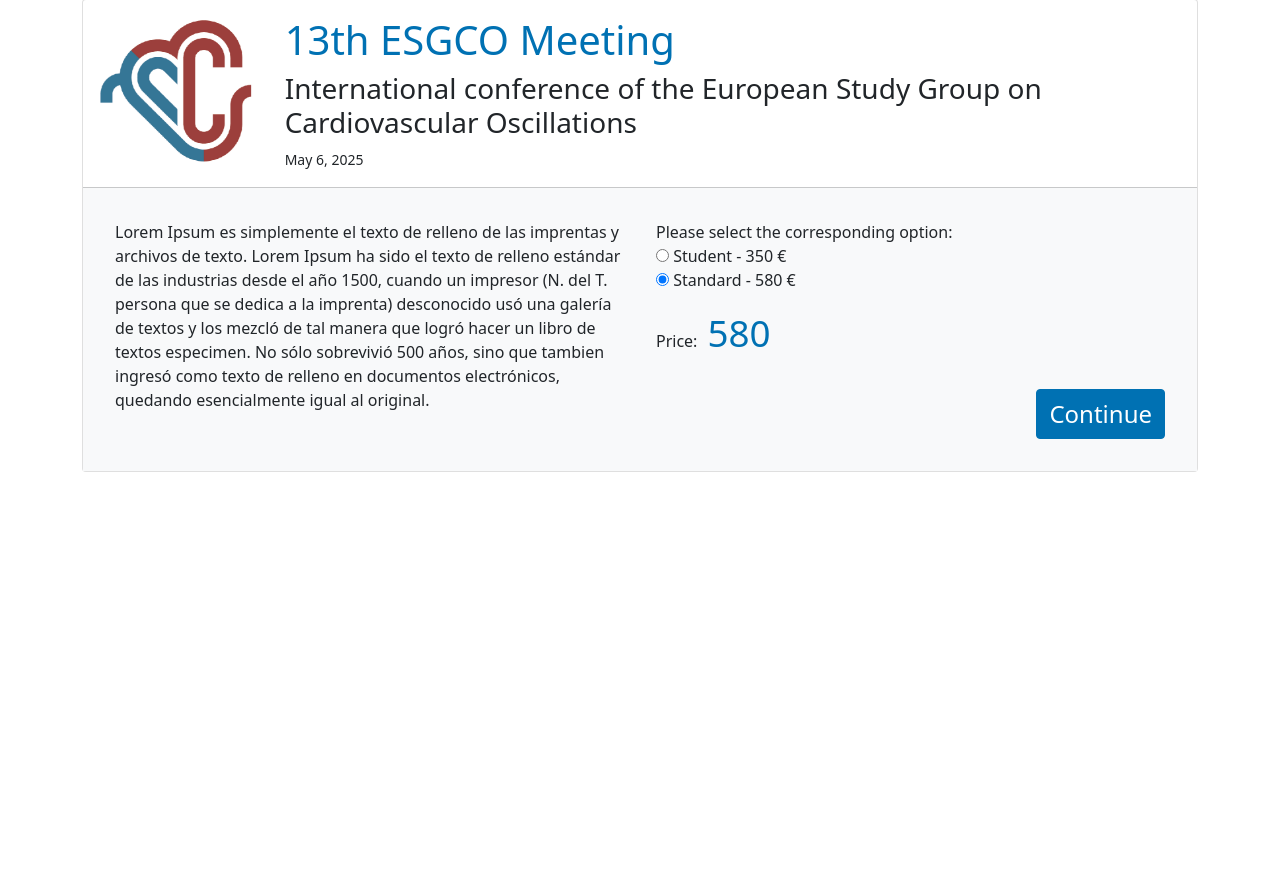
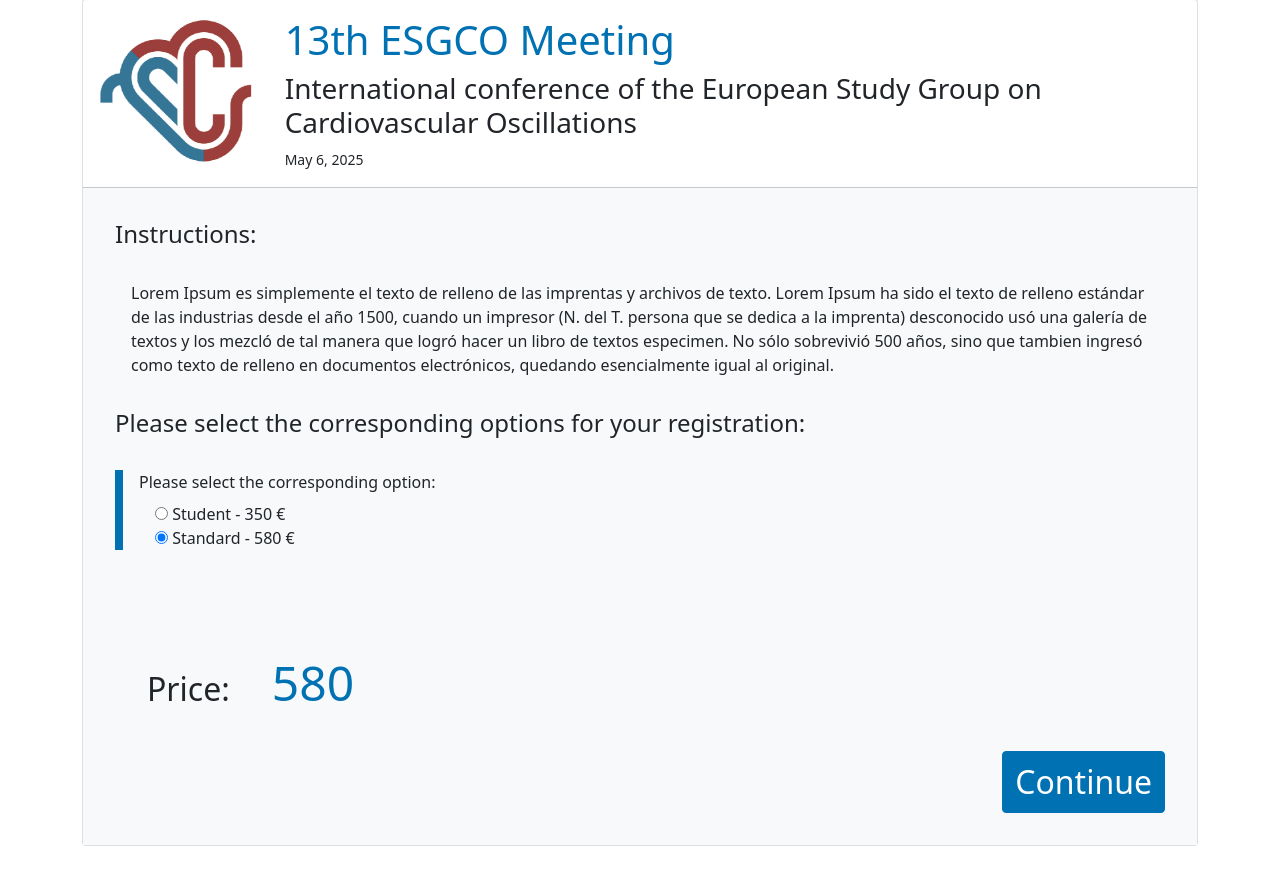
Before and after one commit to teopeleato/djangostore, a Django app: page /2 in a window 1280 px wide. Shown: the part 145-1015 px from the top of the page. Before the commit the page ends 617 px from the top, so only its background shows below. Run offline with Django 5.2, Linux system fonts and the light colour scheme; data comes from the database, SQL or seed files in the repository; both versions use the stored data as it was after the commit; some libraries are stand-ins or nearby versions.

Commit message:
Formulario: maquetacion y separacion

```diff
--- /dev/null
+++ b/djangostore/eventos/forms/__init__.py
@@ -0,0 +1,3 @@
+from .form_1 import PrecioFormEvento1
+from .form_2 import PrecioFormEvento2
+from .form_3 import PrecioFormEvento3
--- /dev/null
+++ b/djangostore/eventos/forms/form_2.py
@@ -0,0 +1,35 @@
+from django import forms
+from ..models import Evento
+from django.utils.safestring import mark_safe
+
+OPCIONES_COMIDAS = [
+    (1,'Yes'),
+    (0,'No'),
+]
+
+# Formulario del evento 2 **********************************************************************************************************************
+class PrecioFormEvento2(forms.Form):
+    __student = 350
+    __standard  = 580
+
+    OPCIONES_PRECIOS = [
+        (__student, f'Student - {__student} €'),
+        (__standard, f'Standard - {__standard} €'),
+    ]
+
+    precioModality = forms.ChoiceField(
+        widget = forms.RadioSelect,
+        choices = OPCIONES_PRECIOS,
+        initial = __standard,
+        label = "Please select the corresponding option:"
+    )
+
+    precioFinal = forms.IntegerField(
+        required = False,
+        label = 'Price:',
+        initial = __standard,
+        widget = forms.NumberInput(attrs={
+            'class': 'precio-final',
+            'disabled': 'disabled'
+        }),
+    )
--- a/djangostore/eventos/forms.py
+++ b/djangostore/eventos/forms/forms_bk.py
@@ -1,6 +1,11 @@
 from django import forms
-from .models import Evento
+from ..models import Evento
 from django.utils.safestring import mark_safe
+
+OPCIONES_COMIDAS = [
+    (1,'Yes'),
+    (0,'No'),
+]
 
 # Formulario del evento 1 **********************************************************************************************************************
 class PrecioFormEvento1(forms.Form):
@@ -75,20 +80,18 @@ class PrecioFormEvento3(forms.Form):
         (__standard_and_member, f'Standard and member - {__standard_and_member} € (-{__descuento_member}% inc.)'),
     ]
 
-    # Campos que definen el precio
+    # Campos que definen el precio ************************************************************************************************************************
 
     precioModality = forms.ChoiceField(
-        widget = forms.RadioSelect(attrs={
-            'class': 'p-3',
-        }),
+        widget = forms.RadioSelect(),
         choices = OPCIONES_PRECIOS,
         initial = __standard,
         label = "Please select the corresponding option:",
     )
 
-    # Campos que no influyen en el precio, informativos
+    # Campos que no influyen en el precio, informativos ************************************************************
 
-    texto_informativo = forms.CharField(
+    """ texto_informativo = forms.CharField(
         initial="Please mark your optional options:",
         required=False,
         widget=forms.TextInput(attrs={
@@ -96,25 +99,46 @@ class PrecioFormEvento3(forms.Form):
             'class': 'form-control-plaintext',
         }),
         label="",
+    ) """
+
+    papers = forms.CharField(
+        required=False,
+        label="If you present paper/s, tell us the number ID of it or them.",
     )
 
-    comida = forms.BooleanField(
+    """ comida = forms.BooleanField(
         required = False,
-        label = "Lunch 5 June",
         widget = forms.CheckboxInput(attrs={
             'class': 'check-opcionales',
         }),
+        label = "Lunch 5 June",
+    )
+ """
+
+    comida = forms.ChoiceField(
+        widget = forms.RadioSelect(),
+        initial = 0,
+        choices = OPCIONES_COMIDAS,
+        label = "Are you attending the lunch on 5 June?",
     )
 
-    cena = forms.BooleanField(
-        widget = forms.CheckboxInput(attrs={
-            'class': 'check-opcionales',
-        }),
-        required = False,
-        label = "Dinner 5 June",
+    cena = forms.ChoiceField(
+        widget = forms.RadioSelect(),
+        initial = 0,
+        choices = OPCIONES_COMIDAS,
+        label = "Are you attending the dinner on 6 June?",
     )
 
-    # Precio final
+    intolerancias = forms.CharField(
+        required=False,
+        widget=forms.Textarea(attrs={
+            'rows':3,
+            'cols':35,
+        }),
+        label="Tell us if you want a vegan or vegetarian menu. And if you have any food allergy or intolerance.",
+    )
+
+    # Precio final ************************************************************************************************************************
 
     precioFinal = forms.IntegerField(
         required = False,
--- a/djangostore/eventos/static/css/styles.css
+++ b/djangostore/eventos/static/css/styles.css
@@ -33,7 +33,7 @@ a {
     color: #fff !important;
     background-color: var(--color1) !important;
     border-color: var(--color1) !important;
-    font-size: 1.5rem !important;
+    font-size: 2rem !important;
 }
 .btn-i3a-small {
     font-size: 1.2rem !important;
@@ -44,33 +44,56 @@ a {
 }
 
 /* Formularios */
-/* .form-check-input {
+/* .etiqueta {
+    margin-top: 0.5em;
+} */
+
+.campo {
+    margin-top: 0.5em;
+    margin-left: 1em;
+}
+
+.fieldWrapper {
+    padding-left: 1em;
+    margin-top: 2em;
+}
+
+.question {
+    border-left: 8px solid var(--color1);
+}
+
+/* .fieldWrapper:has(.check-opcionales) {
     display: flex;
     align-items: center;
     flex-direction: row-reverse;
+    justify-content: flex-end;
+    gap: 10px;
 } */
-
-.fieldWrapper:has(.check-opcionales) {
-    display: flex;
-    align-items: center;
-    flex-direction: row-reverse; /* Invierte el orden visual */
-    justify-content: flex-end; /* alinear a la izda */
-    gap: 10px; /* Espacio entre el label y el input */
-    padding-left: 1rem;
-}
 
 .check-opcionales input {
     margin: 0; /* Asegura que no haya márgenes extra */
 }
 
+textarea {
+    width: 50%;
+}
+
 /* Precio final */
+
+.fieldWrapper:has(.precio-final) {
+    display: flex;
+    align-items: baseline;
+    gap: 10px; /* Espaciado entre el label y el input */
+    border-left: none;
+    font-size: 2em;
+}
 .precio-final {
     border: none;
     background-color: var(--color-fondo);
     width: 100px;
     font-weight: 500;
     line-height: 1.2;
-    font-size: 2.3rem;
+    font-size: 3rem;
     padding: 0.5em 0;
 }
 /* .precio-final-letras {
@@ -83,17 +106,6 @@ a {
     color: var(--color1);
     outline: none;
     background-color: #fff;
-}
-/* .euro-symbol {
-    color: var(--color1);
-    font-size: 2.5em;
-    margin-left: 0.5em;
-} */
-
-.fieldWrapper:has(.precio-final) {
-    display: flex;
-    align-items: baseline;
-    gap: 10px; /* Espaciado entre el label y el input */
 }
 
 /* Responsive */
@@ -111,5 +123,10 @@ a {
         display: block;
         width: 100%;
     }
-    img {max-height: 100px;}
+    img {
+        max-height: 100px;
+    }
+    textarea {
+        width: 100%;
+    }
 }
--- a/djangostore/eventos/templates/eventos/detalle_evento.html
+++ b/djangostore/eventos/templates/eventos/detalle_evento.html
@@ -20,16 +20,21 @@
         </div>
         <hr class="m-0">
         <div class="row g-0 fondo  p-3">
-            <div class="col-12 col-md-6 col-lg-6 p-3">
+            <div class="p-3">
+                <p class="h4">Instructions:</p>
+                <div class="fieldWrapper">
                     {{evento.descripcion}}
+                </div>
             </div>
-            <div class="col-12 col-md-6 col-lg-6 p-3">
+            <div class="p-3">
                 <form method="post">
                     {% csrf_token %}
+                        <p class="h4">Please select the corresponding options for your registration:</p>
                         {% for field in form %}
-                            <div class="fieldWrapper pl-3 ">
+                            <div class="fieldWrapper question">
                                 {{ field.errors }}
-                                {{ field.label_tag }} {{ field }}
+                                <div class="etiqueta">{{ field.label_tag }}</div>
+                                <div class="campo">{{ field }}</div>
                             </div>
                         {% endfor %}
                         <div class="mt-3 end-to-center">
@@ -65,6 +70,11 @@
                                         <!-- 'cena' -->
                                         {{ form.cena }}
                                         <label class="mb-2" for="{{ form.cena.id_for_label }}">{{ form.cena.label }}</label>
+                                    </div>
+                                    <div>
+                                        <!-- 'cena' -->
+                                        {{ form.intolerancias }}
+                                        <label class="mb-2" for="{{ form.intolerancias.id_for_label }}">{{ form.intolerancias.label }}</label>
                                     </div>
                                 </fieldset>
                             </div>
```
Also changed, not shown: djangostore/eventos/forms/form_1.py (added, +35 -0 lines), djangostore/eventos/forms/form_3.py (added, +98 -0 lines), djangostore/db.sqlite3.
